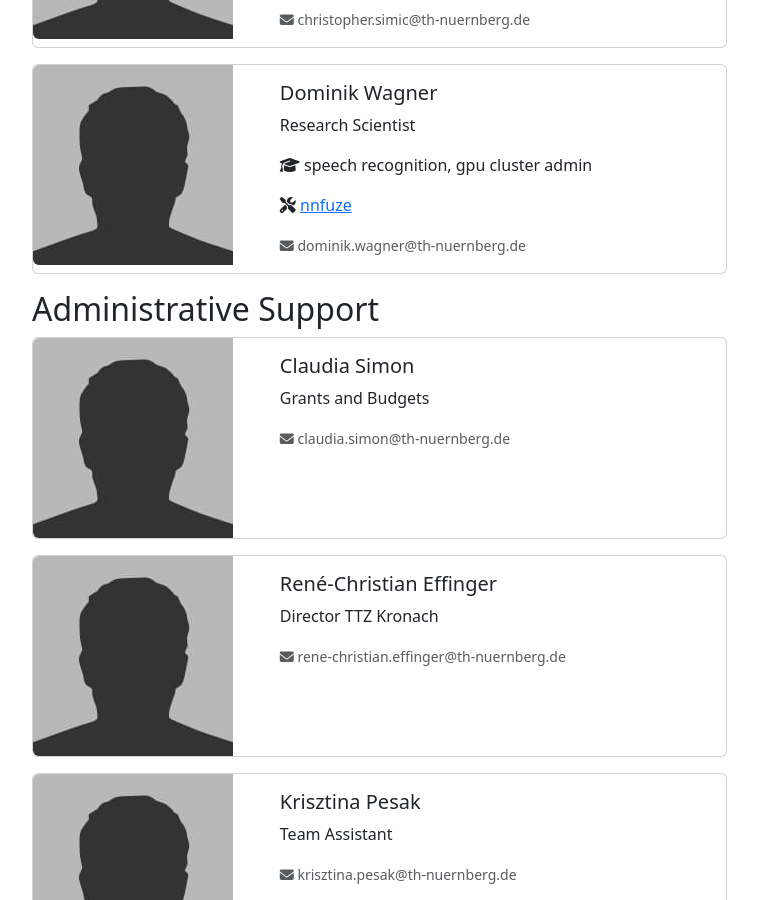
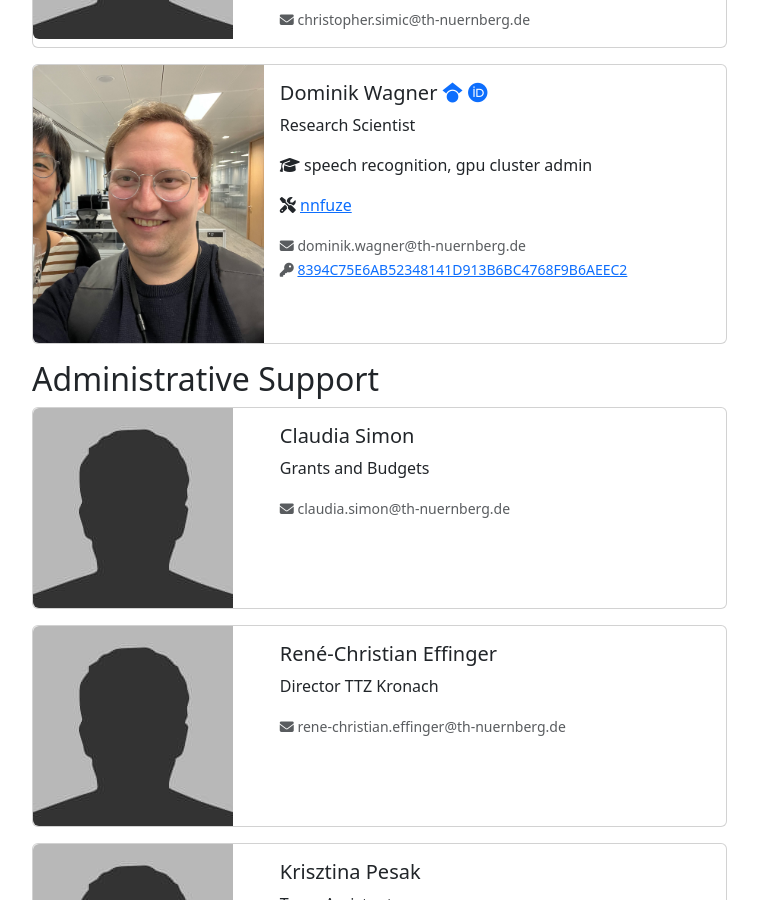
Before and after one commit to dwgnr/ki-zentrum.github.io, a Jekyll site: the page built from _pages/team.md, in a window 1280 px wide and 900 px high, scrolled down 2368 px. Shown: the whole window, without its empty margins (145-903 px from the left). Built offline with Jekyll 4.4.1, drawn with Linux system fonts in a browser that asks for light colours.

Commit message:
add profile wagnerdo, crop team photo a bit

```diff
--- a/_data/staff_scientific.yml
+++ b/_data/staff_scientific.yml
@@ -84,8 +84,11 @@
   email: christopher.simic@th-nuernberg.de
 
 - name: Dominik Wagner
-  photo: bio-photo.jpg
+  photo: bio-photo-wagner.jpg
   info: Research Scientist
   subject: speech recognition, gpu cluster admin
   project: nnfuze
+  orcid: 0009-0006-7293-9131
+  gscholar: 0ouufoAAAAAJ
+  pgp: 8394C75E6AB52348141D913B6BC4768F9B6AEEC2
   email: dominik.wagner@th-nuernberg.de
```
Also changed, not shown: _pages/home.md (+1 -1 lines), images/team/bio-photo-wagner.jpg (added), images/team/team-kiz-dec-2023.jpeg (deleted), images/team/team-kiz-dec-2023.jpg (added).
